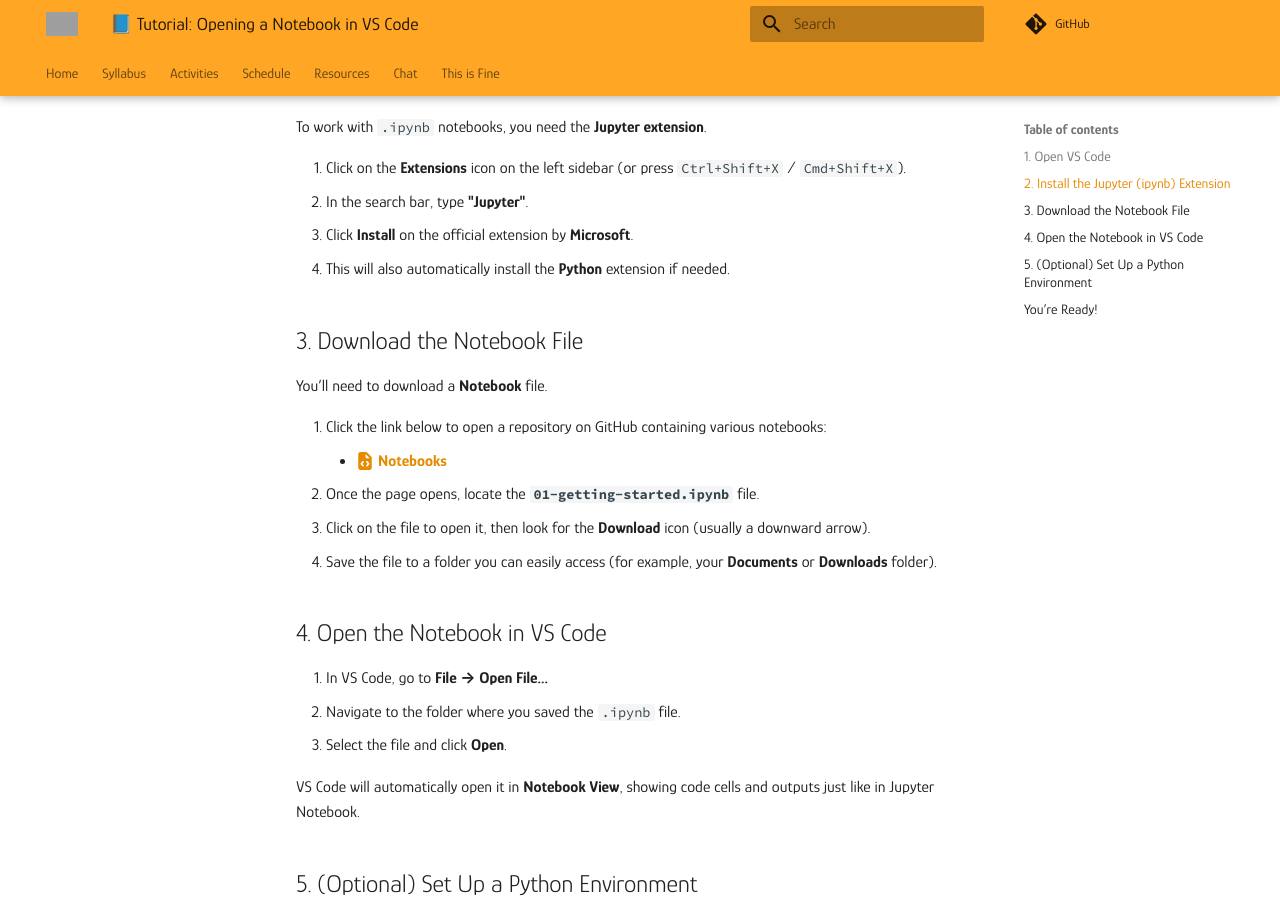
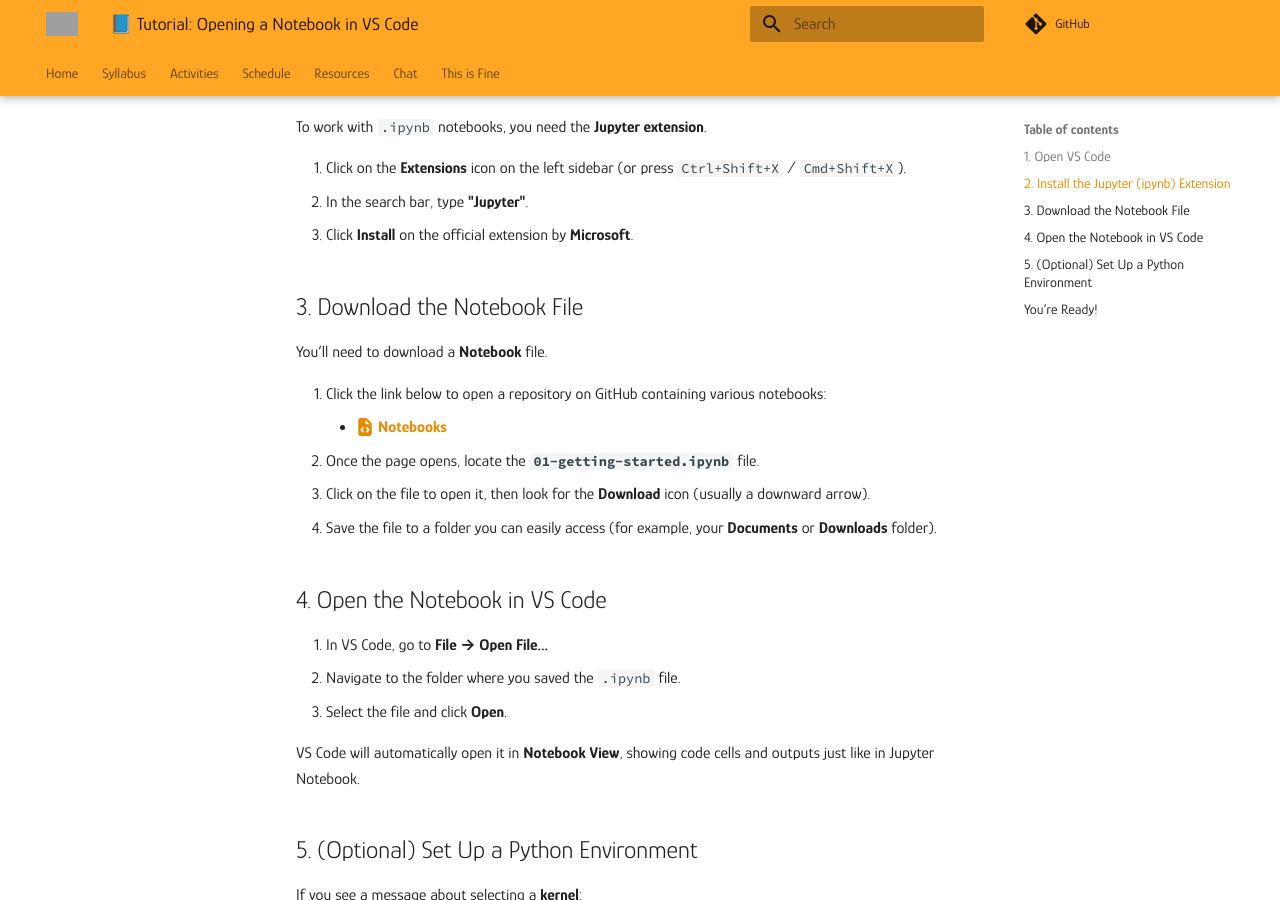
Before and after one commit to mickaeltemporao/data-analysis, an MkDocs documentation site: the page built from docs/resources/notebook-vscode.md, in a window 1280 px wide and 900 px high, scrolled down 447 px. Built offline with MkDocs 1.6.1 and Material for MkDocs 9.7.7, drawn with Linux system fonts in a browser that asks for light colours; comment, search, counter and statistics services are not loaded; grey boxes are pictures that could not be loaded.

Commit message:
update tut

```diff
--- a/docs/resources/notebook-vscode.md
+++ b/docs/resources/notebook-vscode.md
@@ -14,7 +14,6 @@ To work with `.ipynb` notebooks, you need the **Jupyter extension**.
 1. Click on the **Extensions** icon on the left sidebar (or press `Ctrl+Shift+X` / `Cmd+Shift+X`).
 2. In the search bar, type **"Jupyter"**.
 3. Click **Install** on the official extension by **Microsoft**.
-   - This will also automatically install the **Python** extension if needed.
 
 ## 3. Download the Notebook File
 You’ll need to download a **Notebook** file.
```
